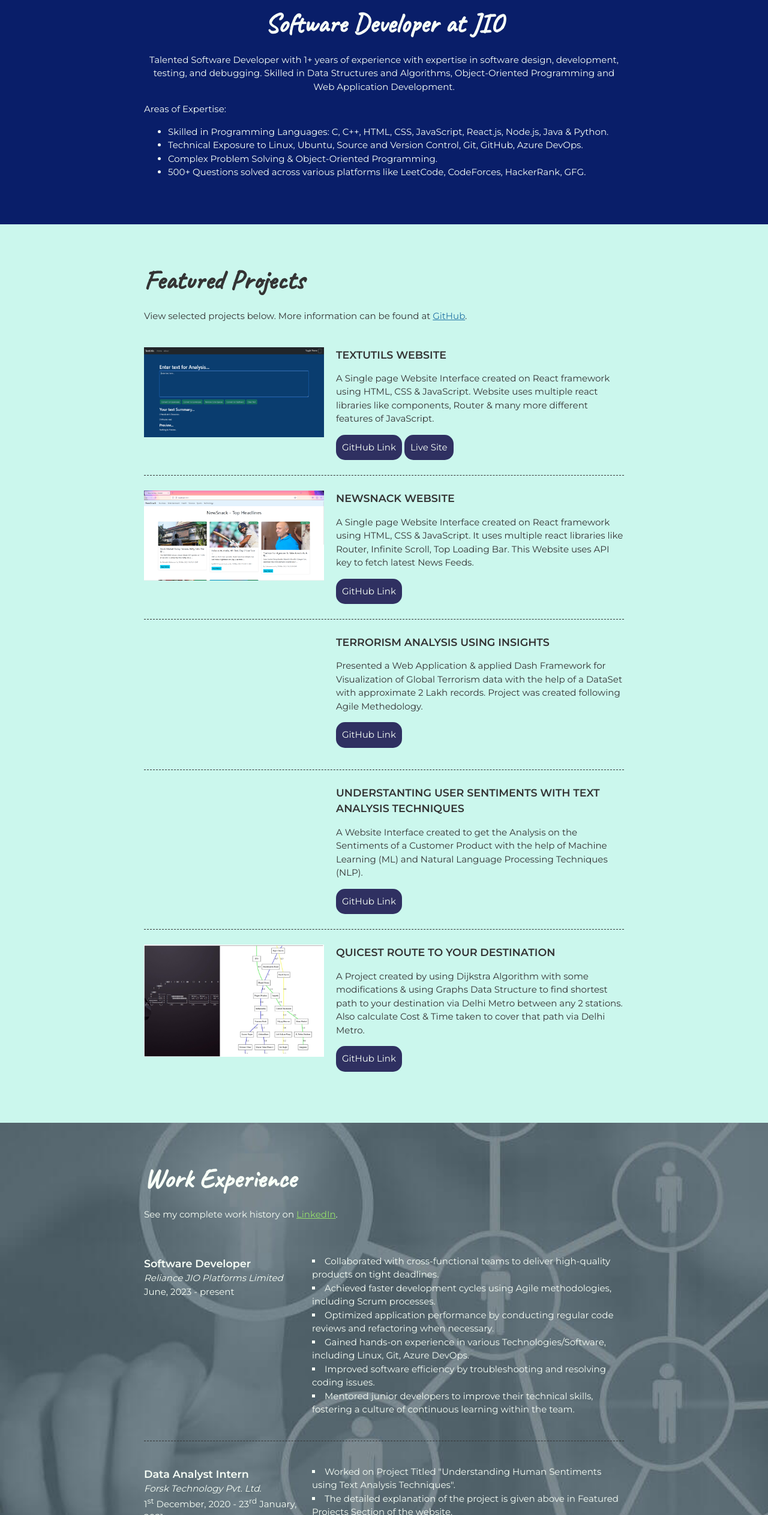
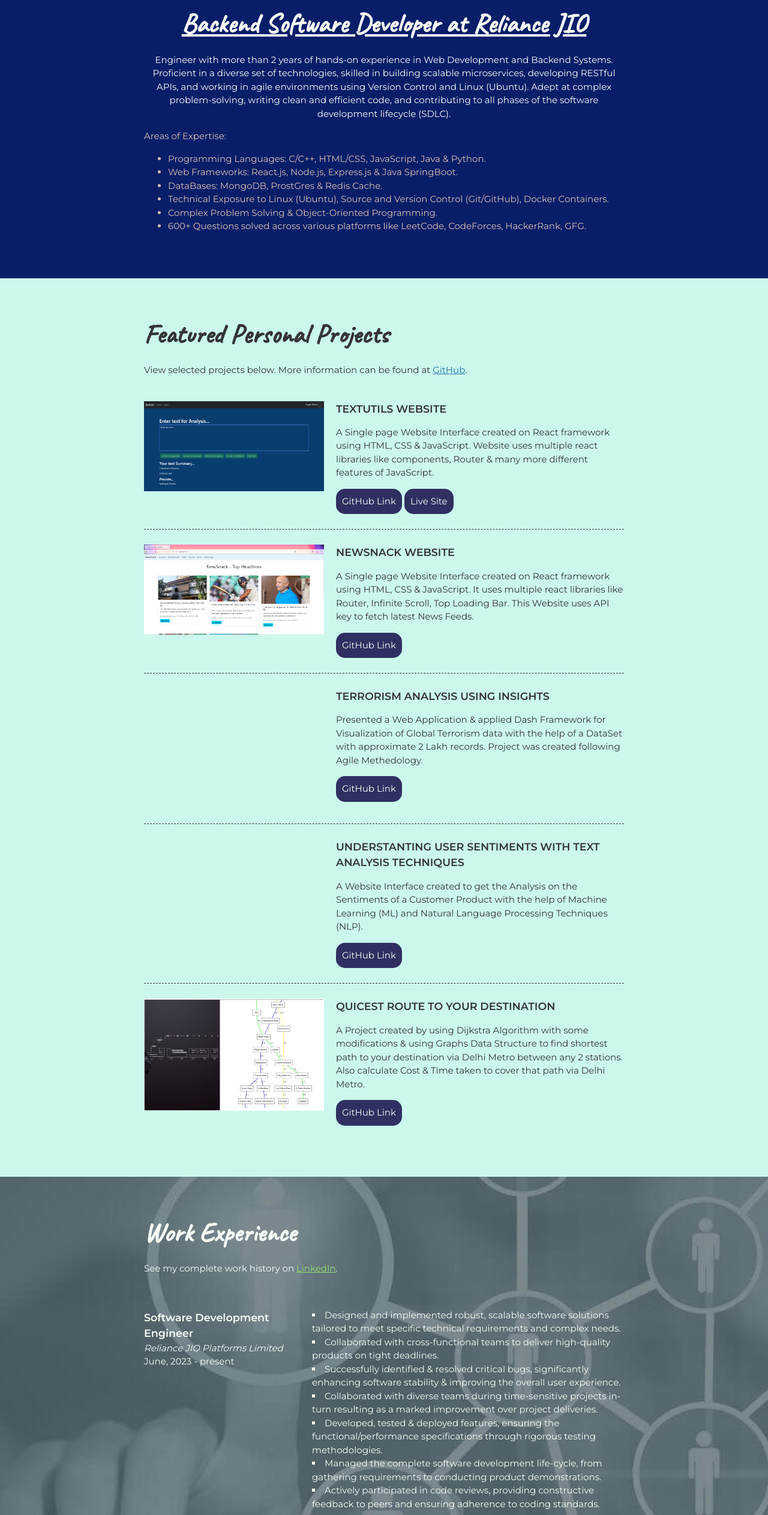
Before and after one commit to KalraH/MyResume, a plain HTML site: page index.html in a window 1280 px wide. Shown: the part 154-2680 px from the top of the page at 60% size. Drawn offline with Linux system fonts and the light colour scheme; grey boxes are pictures that could not be loaded.

Commit message:
Updated my Profile.

```diff
--- a/CSS/styles.css
+++ b/CSS/styles.css
@@ -55,6 +55,10 @@ h1, h2 {
     width: 85%;
     margin: 0 auto;
     padding: 60px 0;
+}
+
+.profileDetails {
+	color: #dac0b5;
 }
 
 .itemDetails h3 + p {
--- a/index.html
+++ b/index.html
@@ -16,18 +16,24 @@
 			<header>
 				<div class="content-wrap">
 					<h1>Hariom Kalra</h1>
-					<h2>Software Developer at JIO</h2>
+					<u><h2>Backend Software Developer at Reliance JIO</h2></u>
+
 					<p>
-						Talented Software Developer with 1+ years of experience with expertise in software design, development, testing, and
-						debugging. Skilled in Data Structures and Algorithms, Object-Oriented Programming and Web Application Development.
-						</p>
-					<div>
+						Engineer with more than 2 years of hands-on experience in Web Development and Backend Systems. Proficient in a diverse set of technologies,
+						skilled in building scalable microservices, developing RESTful APIs, and working in agile environments using Version Control and Linux (Ubuntu).
+						Adept at complex problem-solving, writing clean and efficient code, and contributing to all phases of the software development lifecycle (SDLC).
+					</p>
+
+
+					<div class="profileDetails">
 						<p>Areas of Expertise:
 							<ul>
-								<li> Skilled in Programming Languages: C, C&plus;&plus;, HTML, CSS, JavaScript, React.js, Node.js, Java & Python. </li>
-								<li> Technical Exposure to Linux, Ubuntu, Source and Version Control, Git, GitHub, Azure DevOps. </li>
+								<li> Programming Languages: C/C&plus;&plus;, HTML/CSS, JavaScript, Java & Python. </li>
+								<li> Web Frameworks: React.js, Node.js, Express.js & Java SpringBoot. </li>
+								<li> DataBases: MongoDB, ProstGres & Redis Cache. </li>
+								<li> Technical Exposure to Linux (Ubuntu), Source and Version Control (Git/GitHub), Docker Containers. </li>
 								<li> Complex Problem Solving & Object-Oriented Programming. </li>
-								<li> 500&plus; Questions solved across various platforms like LeetCode, CodeForces, HackerRank, GFG. </li>
+								<li> 600&plus; Questions solved across various platforms like LeetCode, CodeForces, HackerRank, GFG. </li>
 							</ul>
 						</p>
 					</div>
@@ -37,10 +43,23 @@
 		<!-- -----------------  PROJECTS / PORTFOLIO  ------------------ -->
 			<section class="project">
 				<div class="content-wrap divider">
-					<h2>Featured Projects</h2>
+					<h2>Featured Personal Projects</h2>
 					<p>View selected projects below. More information can be found at <a href="https://www.github.com/KalraH">GitHub</a>.</p>
 
-					<!-- Project 1 -->
+					<!-- Project 6 -->
+					<!-- <section class="projectItem">
+						<img src="images/Project_2.png" alt="Project_4 Image" height="150px">
+						<h3>RESUME WEBSITE</h3>
+
+						<p>
+							A Website Interface created using HTML & CSS representing My Resume. Website uses Media Queries, FlexBox,
+							Grid, Web Fonts (Downloaded from Google Fonts), Float & many more different CSS Features.</p>
+
+						<a class="btn" href="https://github.com/KalraH/MyResume" target="_blank">GitHub Link</a>
+						<a class="btn" href="http://hariomkalraresume.netlify.app" target="_blank">Live Site</a>
+					</section> -->
+
+					<!-- Project 5 -->
 					<section class="projectItem">
 						<img src="images/Project_5.png" alt="Project_5 Image" height="150px">
 						<h3>TEXTUTILS WEBSITE</h3>
@@ -53,7 +72,7 @@
 							<a class="btn" href="https://kalrah.github.io/TextUtils/" target="_blank">Live Site</a>
 					</section>
 
-					<!-- Project 2 -->
+					<!-- Project 4 -->
 					<section class="projectItem">
 						<img src="images/Project_6.png" alt="Project_6 Image" height="150px">
 						<h3>NEWSNACK WEBSITE</h3>
@@ -78,7 +97,7 @@
 						<a class="btn" href="https://github.com/KalraH/HKProject-1" target="_blank">GitHub Link</a>
 					</section>
 
-					<!-- Project 4 -->
+					<!-- Project 2 -->
 					<section class="projectItem">
 						<iframe width="300" height="200" src="https://www.youtube.com/embed/-85mc7_Kff4" title="YouTube video player" frameborder="0" allow="accelerometer; autoplay; clipboard-write; encrypted-media; gyroscope; picture-in-picture; web-share" allowfullscreen></iframe>
 						<h3>UNDERSTANTING USER SENTIMENTS WITH TEXT ANALYSIS TECHNIQUES</h3>
@@ -90,7 +109,7 @@
 						<a class="btn" href="https://github.com/KalraH/Review_Project" target="_blank">GitHub Link</a>
 					</section>
 
-					<!-- Project 5 -->
+					<!-- Project 1 -->
 					<section class="projectItem">
 						<img src="images/Project_1.jpeg" alt="Project_1 Image">
 						<h3>QUICEST ROUTE TO YOUR DESTINATION</h3>
@@ -102,19 +121,6 @@
 
 						<a class="btn" href="https://github.com/KalraH/DSA_Project" target="_blank">GitHub Link</a>
 					</section>
-
-					<!-- Project 6 -->
-					<!-- <section class="projectItem">
-						<img src="images/Project_2.png" alt="Project_4 Image" height="150px">
-						<h3>RESUME WEBSITE</h3>
-
-						<p>
-							A Website Interface created using HTML & CSS representing My Resume. Website uses Media Queries, FlexBox,
-							Grid, Web Fonts (Downloaded from Google Fonts), Float & many more different CSS Features.</p>
-
-						<a class="btn" href="https://github.com/KalraH/MyResume" target="_blank">GitHub Link</a>
-						<a class="btn" href="http://hariomkalraresume.netlify.app" target="_blank">Live Site</a>
-					</section> -->
 				</div>
 			</section>
 
@@ -127,19 +133,20 @@
 					<!-- Job 3 -->
 					<section class="jobItem">
 						<div class="jobDetails">
-							<h3>Software Developer</h3>
+							<h3>Software Development Engineer</h3>
 							<p>Reliance JIO Platforms Limited</p>
 							<p>June, 2023 - present</p>
 						</div>
 
 						<div class="jobSummary">
 							<p>
+								<li style="list-style-type:square"> Designed and implemented robust, scalable software solutions tailored to meet specific technical requirements and complex needs. </li>
 								<li style="list-style-type:square"> Collaborated with cross-functional teams to deliver high-quality products on tight deadlines. </li>
-								<li style="list-style-type:square"> Achieved faster development cycles using Agile methodologies, including Scrum processes. </li>
-								<li style="list-style-type:square"> Optimized application performance by conducting regular code reviews and refactoring when necessary. </li>
-								<li style="list-style-type:square"> Gained hands-on experience in various Technologies/Software, including Linux, Git, Azure DevOps. </li>
-								<li style="list-style-type:square"> Improved software efficiency by troubleshooting and resolving coding issues. </li>
-								<li style="list-style-type:square"> Mentored junior developers to improve their technical skills, fostering a culture of continuous learning within the team. </li>
+								<li style="list-style-type:square"> Successfully identified & resolved critical bugs, significantly enhancing software stability & improving the overall user experience. </li>
+								<li style="list-style-type:square"> Collaborated with diverse teams during time-sensitive projects in-turn resulting as a marked improvement over project deliveries. </li>
+								<li style="list-style-type:square"> Developed, tested & deployed features, ensuring the functional/performance specifications through rigorous testing methodologies. </li>
+								<li style="list-style-type:square"> Managed the complete software development life-cycle, from gathering requirements to conducting product demonstrations. </li>
+								<li style="list-style-type:square"> Actively participated in code reviews, providing constructive feedback to peers and ensuring adherence to coding standards. </li>
 							</p>
 						</div>
 					</section>
@@ -149,7 +156,7 @@
 						<div class="jobDetails">
 							<h3>Data Analyst Intern</h3>
 							<p>Forsk Technology Pvt. Ltd.</p>
-							<p>1<sup>st</sup> December, 2020 - 23<sup>rd</sup> January, 2021</p>
+							<p>December, 2020 - January, 2021</p>
 						</div>
 
 						<div class="jobSummary">
@@ -165,7 +172,7 @@
 						<div class="jobDetails">
 							<h3>Data Analyst Intern</h3>
 							<p>Forsk Technology Pvt. Ltd.</p>
-							<p>17<sup>th</sup> August, 2020 - 12<sup>th</sup> September, 2020</p>
+							<p>August, 2020 - September, 2020</p>
 						</div>
 
 						<div class="jobSummary">
@@ -208,10 +215,10 @@
 
 					<ul class="contactList">
 						<li> <a href="mailto: hariomkalra01@gmail.com">hariomkalra01@gmail.com</a> </li>
+						<li> <a href="tel:+919958231709">+91-9958231709</a> </li>
 						<li> <a href="https://www.github.com/KalraH" target="_blank">GitHub</a> </li>
 						<li> <a href="https://www.linkedin.com/in/kalrahariom/" target="_blank">LinkedIn</a> </li>
 						<li> <a href="https://www.leetcode.com/kalraHariom" target="_blank">LeetCode</a> </li>
-						<li> <a href="https://www.hackerrank.com/Kalrahariom" target="_blank">HackerRank</a> </li>
 					</ul>
 				</div>
 			</footer>
```
